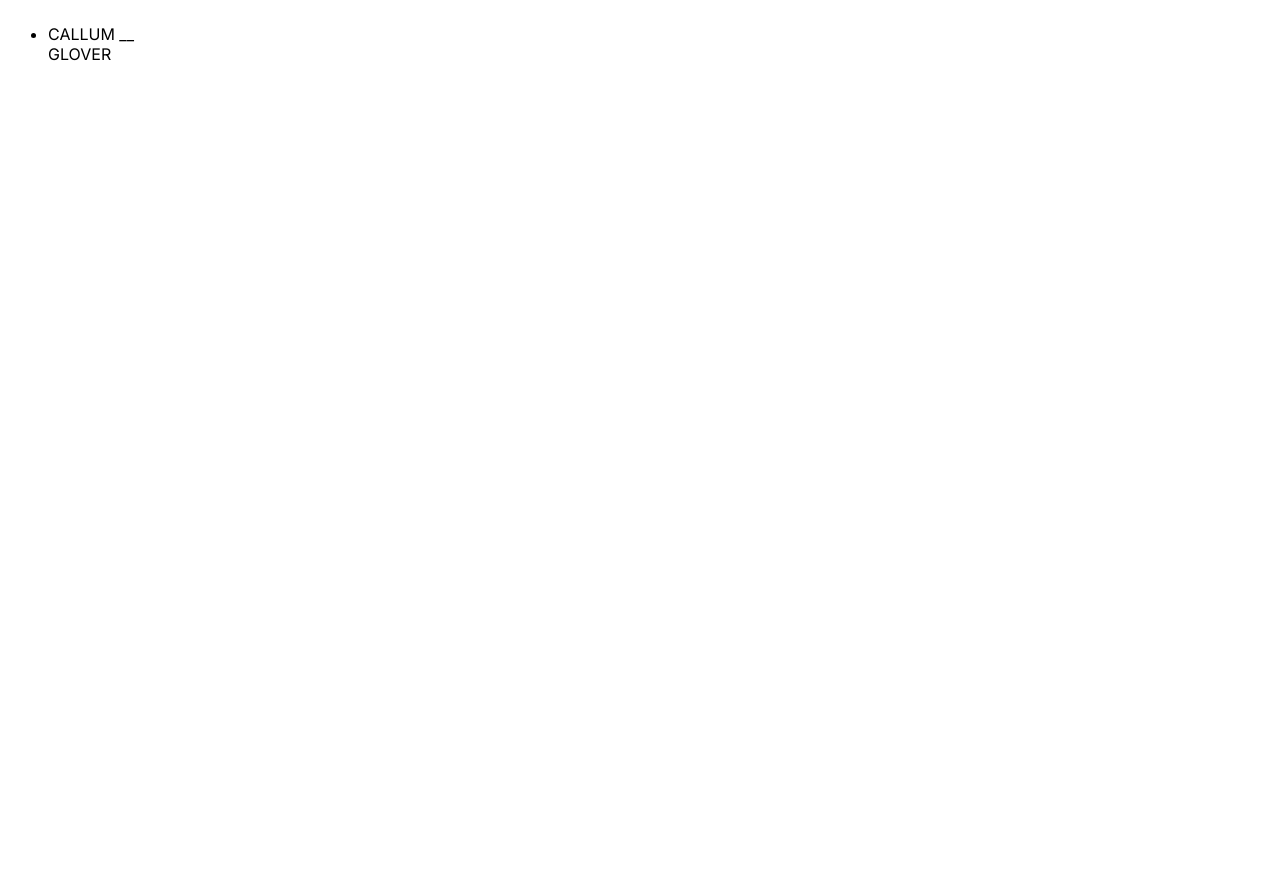
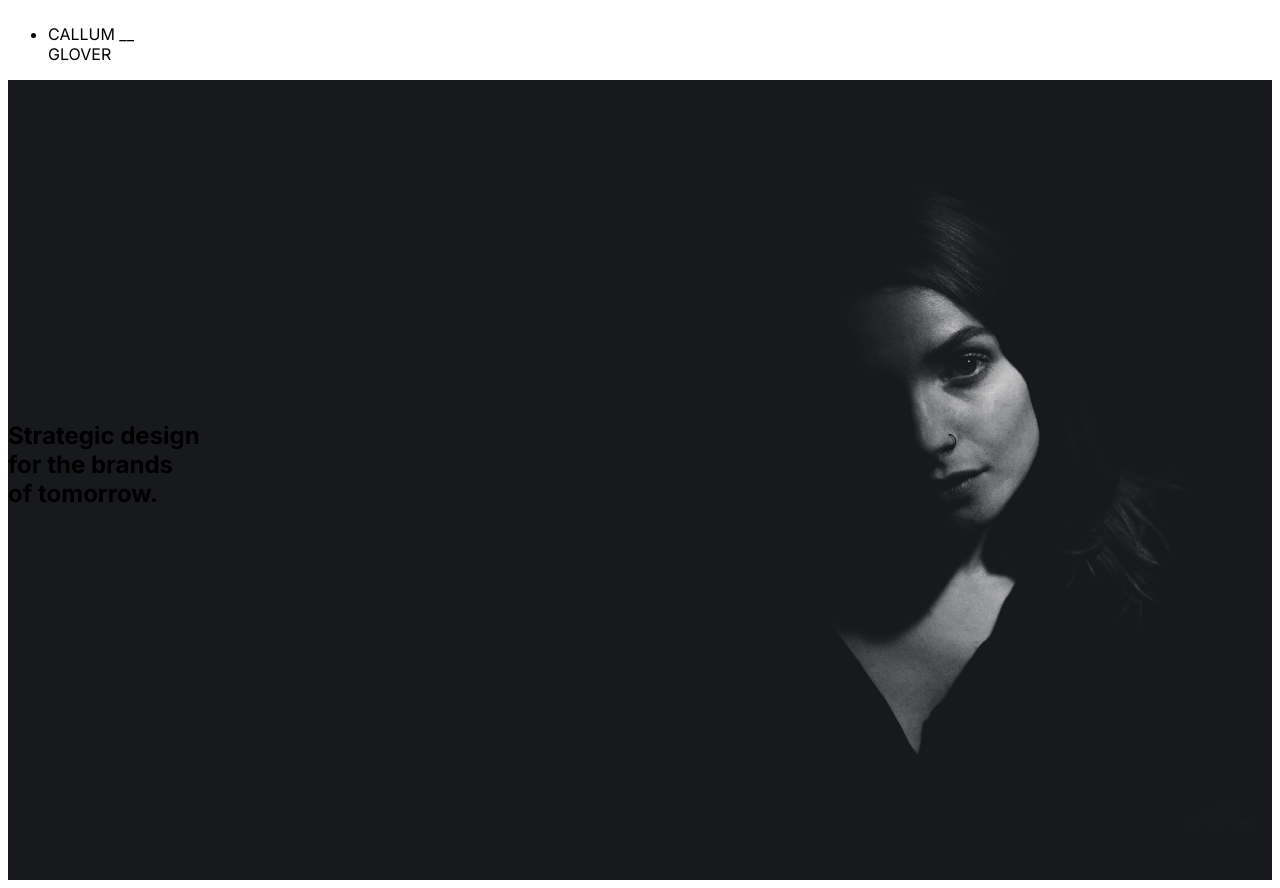
Before and after one commit to alilotfidev/personal-website-template, a Next.js app: page / in a window 1280 px wide. Before the commit the page ends 800 px from the top, so only its background shows below. Built offline with nearby package versions, Linux system fonts and the light colour scheme.

Commit message:
hero section almost done

```diff
--- a/app/globals.css
+++ b/app/globals.css
@@ -1,6 +1,10 @@
 @tailwind base;
 @tailwind components;
 @tailwind utilities;
+
+:root {
+  --bg-color: #18191d;
+}
 
 /* burgur menu icon styles */
 .burgur-menu-icon {
@@ -40,3 +44,8 @@
   height: 2px;
   transition: all 0.3s ease-in-out;
 }
+
+/* bg image */
+.hero-background-image {
+  background-image: url("/background.jpg");
+}
--- a/app/page.js
+++ b/app/page.js
@@ -1,11 +1,13 @@
+import HeroImage from "@/components/HeroImage";
 import Nav from "@/components/Nav";
 import CursorProvider from "@/components/ui/CursorProvider";
 
 export default function Home() {
   return (
-    <main className="bg-neutral-950">
+    <main className="bg-bg-color">
       <CursorProvider>
         <Nav />
+        <HeroImage />
       </CursorProvider>
     </main>
   );
--- /dev/null
+++ b/components/HeroImage.js
@@ -0,0 +1,13 @@
+export default function HeroImage() {
+  return (
+    <section className="hero-background-image min-h-screen bg-cover bg-center px-10 py-8 text-white">
+      <h2 className="hero-section-text absolute top-2/4 ml-12 -translate-y-2/4 text-6xl font-bold leading-tight">
+        Strategic design
+        <br />
+        for the brands
+        <br />
+        of tomorrow.
+      </h2>
+    </section>
+  );
+}
--- a/components/Nav.js
+++ b/components/Nav.js
@@ -4,11 +4,7 @@ import { useState } from "react";
 export default function Nav() {
   const [showMenu, setShowMenu] = useState(false);
   return (
-    <nav
-      className={`sticky top-0 z-30 bg-black px-10 py-5 text-white ${
-        !showMenu && "mix-blend-difference"
-      }`}
-    >
+    <nav className={`bg-bg-color sticky top-0 z-30 px-10 py-5 text-white `}>
       <ul className="flex items-center justify-between">
         <li className="nav-logo text-xl font-medium">
           CALLUM __
@@ -31,8 +27,8 @@ export default function Nav() {
 
       {/* menu */}
       <section
-        className={`side-menu absolute left-0 top-0 z-10 flex h-screen w-screen flex-col items-center justify-center bg-black px-10 py-8 text-6xl font-bold transition-all duration-300 ${
-          !showMenu ? "-top-[100vh]" : ""
+        className={`side-menu bg-bg-color absolute z-10 flex h-screen w-screen flex-col items-center justify-center overflow-x-hidden px-10 py-8 text-6xl font-bold transition-all duration-300 ${
+          !showMenu ? "-top-[100vh]" : "left-0 top-0"
         }`}
       >
         <a
--- a/tailwind.config.js
+++ b/tailwind.config.js
@@ -1,18 +1,21 @@
 /** @type {import('tailwindcss').Config} */
 module.exports = {
   content: [
-    './pages/**/*.{js,ts,jsx,tsx,mdx}',
-    './components/**/*.{js,ts,jsx,tsx,mdx}',
-    './app/**/*.{js,ts,jsx,tsx,mdx}',
+    "./pages/**/*.{js,ts,jsx,tsx,mdx}",
+    "./components/**/*.{js,ts,jsx,tsx,mdx}",
+    "./app/**/*.{js,ts,jsx,tsx,mdx}",
   ],
   theme: {
     extend: {
       backgroundImage: {
-        'gradient-radial': 'radial-gradient(var(--tw-gradient-stops))',
-        'gradient-conic':
-          'conic-gradient(from 180deg at 50% 50%, var(--tw-gradient-stops))',
+        "gradient-radial": "radial-gradient(var(--tw-gradient-stops))",
+        "gradient-conic":
+          "conic-gradient(from 180deg at 50% 50%, var(--tw-gradient-stops))",
+      },
+      colors: {
+        "bg-color": "var(--bg-color)",
       },
     },
   },
   plugins: [],
-}
+};
```
Also changed, not shown: public/background.jpg (added).
